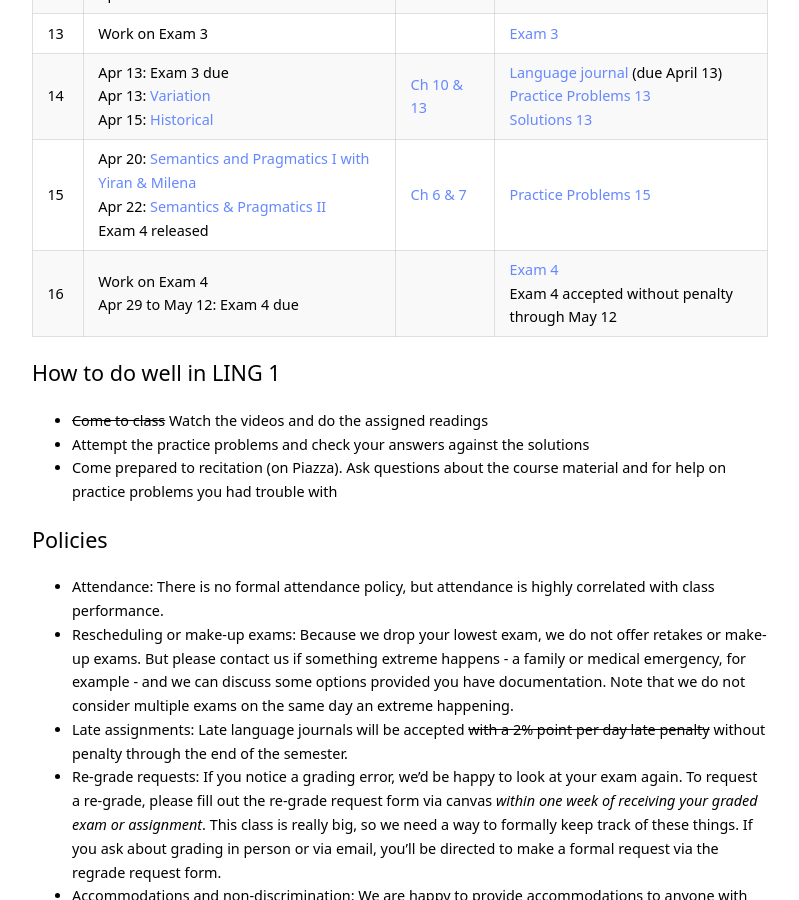
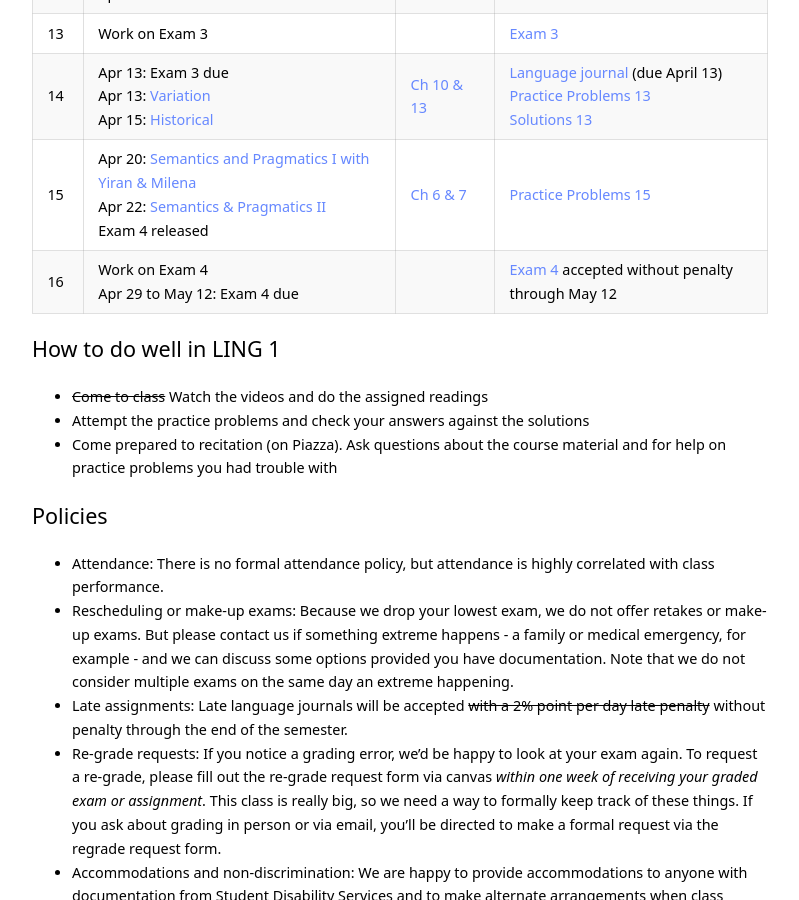
Before and after one commit to kschuler/ling001, a Jekyll site: the page built from index.md, in a window 1280 px wide and 900 px high, scrolled down 3728 px. Shown: the whole window, without its empty margins (240-1039 px from the left). Built offline with Jekyll 4.4.1, drawn with Linux system fonts in a browser that asks for light colours.

Commit message:
Update index.md

```diff
--- a/index.md
+++ b/index.md
@@ -99,7 +99,7 @@ Wk  | Lecture | Readings | Resources
 13 | **Work on Exam 3**| | [Exam 3](resources/Ling001-20A-Exam3.pdf)
 14 | Apr 13: **Exam 3 due**<br> Apr 13: [Variation](resources/Ling001-20A-19-Variation.pdf) <br> Apr 15: [Historical](resources/Ling001-20A-20-Historical.pdf) | [Ch 10 & 13](https://app.perusall.com/courses/intro-to-linguistics-1/ch10and13?assignmentId=CCQtsSLtuvvn3uvD8&part=1) | [Language journal](resources/language-journal-assignment) (due April 13)<br>[Practice Problems 13](resources/practiceproblems-week13.pdf)<br>[Solutions 13](resources/solutions-week13.pdf)
 15 | Apr 20: [Semantics and Pragmatics I with Yiran & Milena](resources/Ling001-20A-21-SemPrag1.pdf) <br>Apr 22: [Semantics & Pragmatics II](resources/Ling001-20A-22-SemPrag2.pdf) <br> **Exam 4 released** | [Ch 6 & 7](https://app.perusall.com/courses/intro-to-linguistics-1/chapter6and7?assignmentId=6tgQJudZJqegfmyKT&part=1) | [Practice Problems 15](resources/practiceproblems-week15.pdf)
-16 | **Work on Exam 4**<br>Apr 29 to May 12: **Exam 4 due** |  | [Exam 4](resources/Ling001-20A-Exam4.pdf)<br>Exam 4 accepted without penalty through May 12
+16 | **Work on Exam 4**<br>Apr 29 to May 12: **Exam 4 due** |  | [Exam 4](resources/Ling001-20A-Exam4.pdf) accepted without penalty through May 12
 
 ## How to do well in LING 1
 - ~~Come to class~~ Watch the videos and do the assigned readings
```
